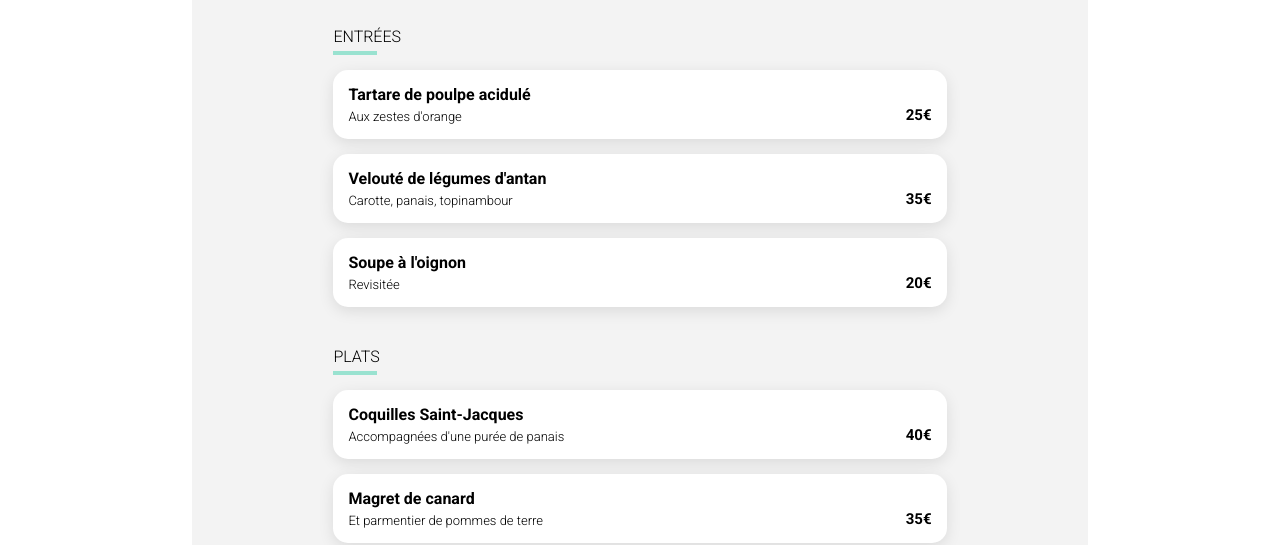
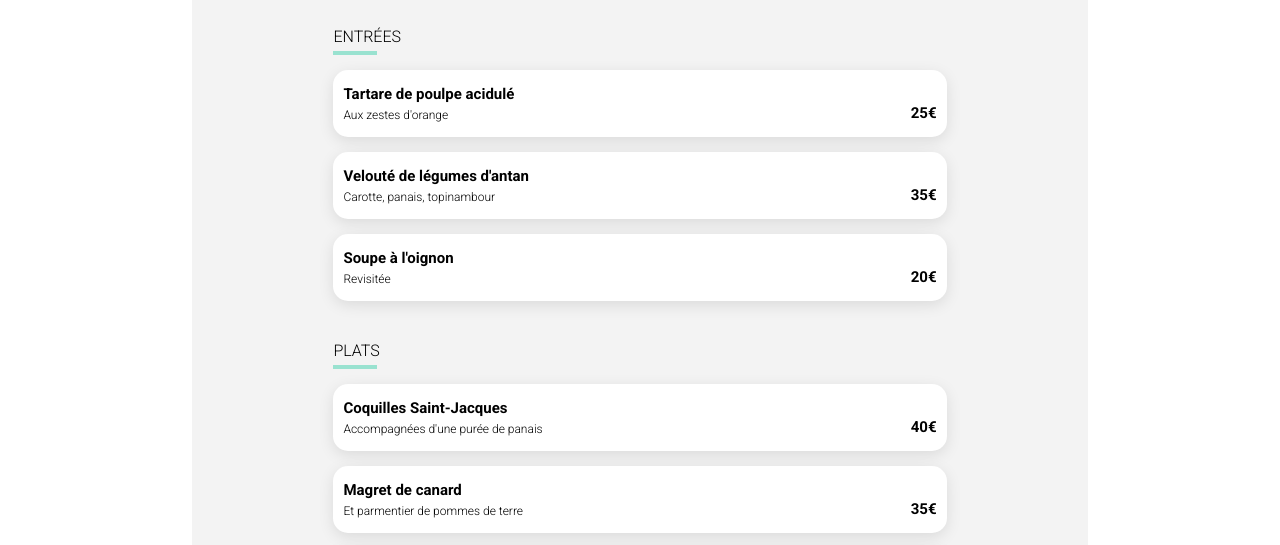
Before and after one commit to PeggyPft/Ohmyfood-projet_4, a website: page restaurants/a_la_francaise.html in a window 1280 px wide. Shown: the part 376-921 px from the top of the page. Drawn offline with Linux system fonts and the light colour scheme; a web font is replaced by a local one.

Commit message:
modification size cards with ellipsis

```diff
--- a/assets/style.css
+++ b/assets/style.css
@@ -449,7 +449,7 @@ body {
 
 .section-menu2 {
   -webkit-animation: arrive-menu 1.4s ease-in-out;
-  animation: arrive-menu 1.4s eease-in-out;
+  animation: arrive-menu 1.4s ease-in-out;
 }
 
 .section-menu3 {
@@ -488,27 +488,33 @@ body {
   white-space: nowrap;
   overflow: hidden;
 }
+.cards:hover .title-plate {
+  overflow: hidden;
+  text-overflow: ellipsis;
+}
+.cards:hover .description-plate {
+  overflow: hidden;
+  text-overflow: ellipsis;
+}
 .cards:hover .cards-price {
   transform: translateX(0);
 }
 .cards .cards-content {
-  padding: 15px 0 15px 15px;
+  padding: 15px 0 15px 10px;
   white-space: nowrap;
   overflow: hidden;
 }
 .cards .title-plate {
   margin: 0 0 5px 0;
-  font-size: 1rem;
+  font-size: 0.938rem;
   overflow: hidden;
-  text-overflow: ellipsis;
 }
 .cards .description-plate {
   margin: 0;
-  font-size: 0.813rem;
+  font-size: 0.75rem;
   font-weight: 300;
   white-space: nowrap;
   overflow: hidden;
-  text-overflow: ellipsis;
 }
 .cards .cards-price {
   display: flex;
@@ -519,7 +525,7 @@ body {
   transition: all 0.5s;
 }
 .cards .price {
-  padding: 15px 15px 15px 0;
+  padding: 15px 10px 15px 0;
   margin: 0;
   font-size: 0.94rem;
   font-weight: 700;
```
Also changed, not shown: 1 other file.
